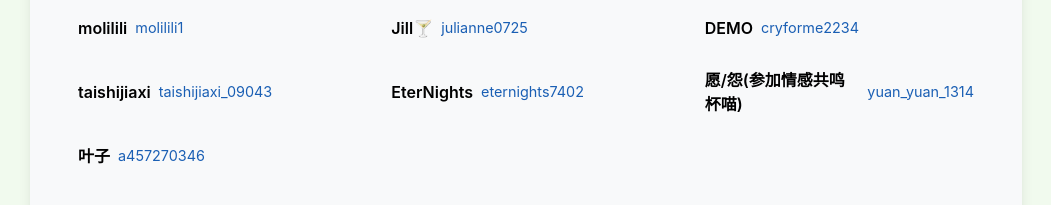
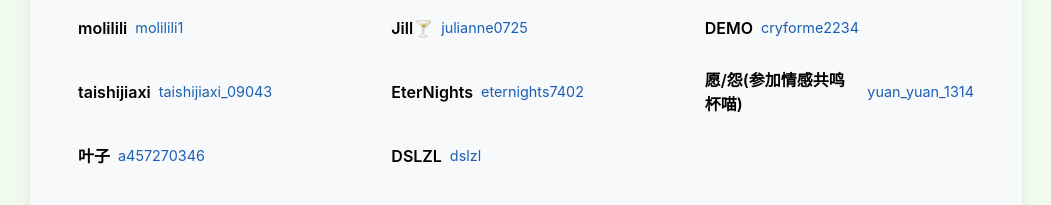
Before and after one commit to beijixingxing/beijixingxing.github.io, a plain HTML site: page index.html in a window 1280 px wide. Shown: the part 1280-1485 px from the top of the page, without its empty margins (114-1165 px from the left). Drawn offline with nearby package versions, Linux system fonts and the light colour scheme.

Commit message:
Update index.html
增加捐赠者

```diff
--- a/index.html
+++ b/index.html
@@ -177,6 +177,7 @@
                     <div class="contributor-item"><span class="contributor-name">EterNights</span><span class="contributor-handle">eternights7402</span></div>
                     <div class="contributor-item"><span class="contributor-name">愿/怨(参加情感共鸣杯喵)</span><span class="contributor-handle">yuan_yuan_1314</span></div>
                     <div class="contributor-item"><span class="contributor-name">叶子</span><span class="contributor-handle">a457270346</span></div>
+                    <div class="contributor-item"><span class="contributor-name">DSLZL</span><span class="contributor-handle">dslzl</span></div>
 
                 </div>
 
```
